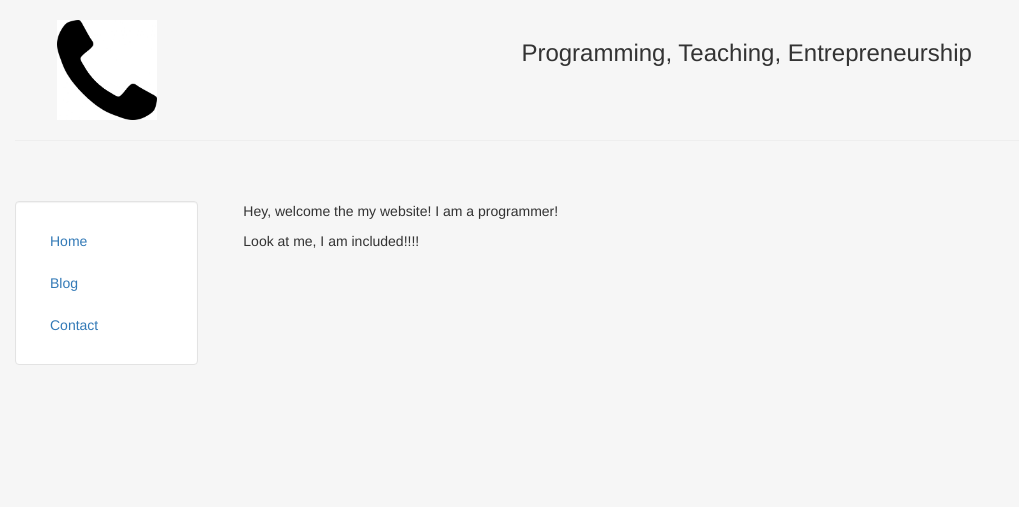
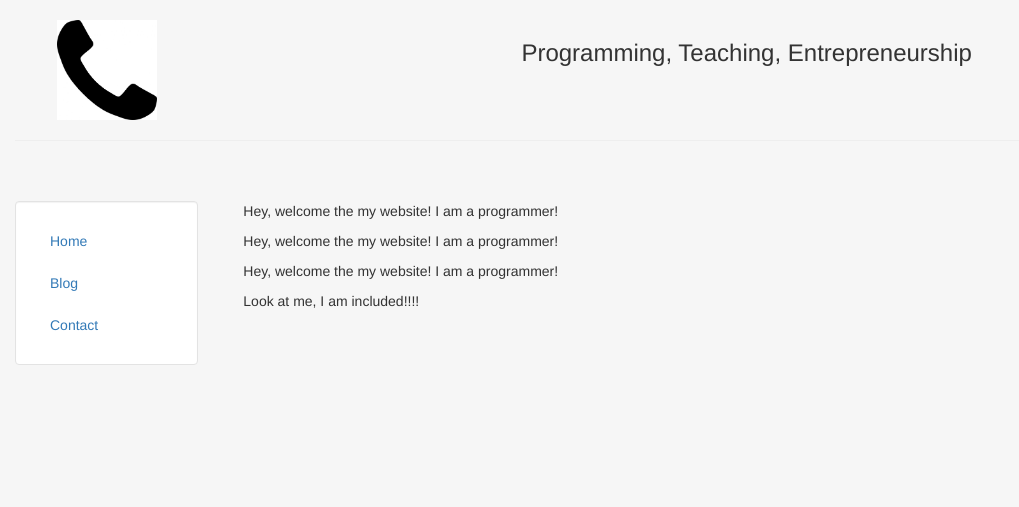
Before and after one commit to ywCN/djangoPlayground, a Django app: template mysite/personal/templates/personal/home.html in a window 1280 px wide. Shown: the top 507 px of the page, without its empty margins (0-1019 px from the left). Run offline with Django 3.2, Linux system fonts and the light colour scheme; the template is opened without the code that fills it, so the values that code supplies are empty; some libraries are stand-ins or nearby versions.

Commit message:
commented and tested home.html

```diff
--- a/mysite/personal/templates/personal/header.html
+++ b/mysite/personal/templates/personal/header.html
@@ -1,24 +1,24 @@
 <!DOCTYPE html>
 <html lang="en">
-
-<head>
-	<title>Harrison Kinsley</title>
+<!-- Write your comments here -->
+<head> <!-- gives brower some information -->
+	<title>Harrison Kinsley</title><!-- is the name of the tab of browser -->
 	<meta charset="utf-8" />
-	{% load staticfiles %}
-	<link rel="stylesheet" href="{% static 'personal/css/bootstrap.min.css' %}" type = "text/css"/>
-	<meta name="viewport" content = "width=device-width, initial-scale=1.0">
+	{% load staticfiles %}<!-- load staticfiles -->
+	<link rel="stylesheet" href="{% static 'personal/css/bootstrap.min.css' %}" type = "text/css"/><!-- load CSS page -->
+	<meta name="viewport" content = "width=device-width, initial-scale=1.0"><!-- for bootstrap which make webpage mobile friendly, window can adjust for many resolutions -->
 
 	<style type="text/css">
 		html,
 		body {
 		  height:100%
 		}
-	</style>
+	</style><!-- for the footer, make footer always displayed at the bottom of the page unless there is conflict. Purpose is making the webpage always like a whole page. -->
 </head>
 
 <body class="body" style="background-color:#f6f6f6">
-	<div class="container-fluid" style="min-height:95%; ">
-		<div class="row">
+	<div class="container-fluid" style="min-height:95%; "><!-- fluid: bootstrap specific container which is mobile friendly -->
+		<div class="row"><!-- rows are bootstrap grids. https://getbootstrap.com/docs/3.3/css/#grid-example-basic -->
 			  <div class="col-sm-2">
 				  <br>
 				  <center>
--- a/mysite/personal/templates/personal/home.html
+++ b/mysite/personal/templates/personal/home.html
@@ -1,5 +1,7 @@
 {% extends "personal/header.html"%}
 {% block content %}
+<p>Hey, welcome the my website! I am a programmer!</p>
+<p>Hey, welcome the my website! I am a programmer!</p>
 <p>Hey, welcome the my website! I am a programmer!</p>
 
 {% include "personal/includes/htmlsnippet.html" %}
```
Also changed, not shown: mysite/personal/templates/personal/README.md (added).
